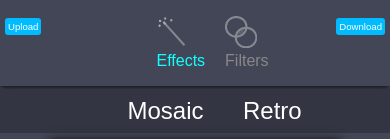
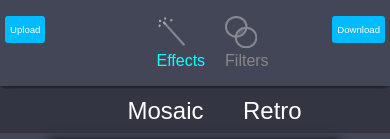
Before and after one commit to shockry/editest, a React (Create React App) app: page / in a window 390 px wide. Shown: the top 139 px of the page. Built offline with nearby package versions, Linux system fonts and the light colour scheme.

Commit message:
Image downloads

```diff
--- a/src/App.css
+++ b/src/App.css
@@ -55,7 +55,7 @@ button {
 
 @media (max-width: 690px) {
   button {
-    padding: 3px 3px;
+    padding: 8px 5px;
     font-size: 0.6em;
   }
   .menu-item {
--- a/src/App.js
+++ b/src/App.js
@@ -13,9 +13,11 @@ class App extends Component {
 
    this.triggerUpload = this.triggerUpload.bind(this);
    this.drawImage = this.drawImage.bind(this);
+   this.downloadImage = this.downloadImage.bind(this);
    // refs
    this.imageInput = null;
    this.canvas = null;
+   this.imagedownloader = null;
  }
   render() {
     return (
@@ -42,7 +44,8 @@ class App extends Component {
           </div>
 
           <div className="right navbar-container">
-            <button type="button"> Download </button>
+            <a className="hiddenInput" ref={input => {this.imagedownloader = input;}}/>
+            <button type="button" onClick={this.downloadImage}> Download </button>
           </div>
         </div>
 
@@ -84,6 +87,15 @@ class App extends Component {
     }
   }
 
+  downloadImage(e) {
+    if (this.state.canvas) {
+      const data = this.canvas.toDataURL();
+      this.imagedownloader.href = data;
+      this.imagedownloader.download = "bestest image";
+      this.imagedownloader.click();
+    }
+  }
+
 }
 
 export default App;
```
